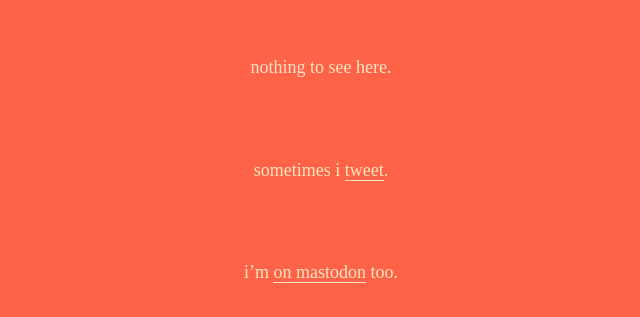
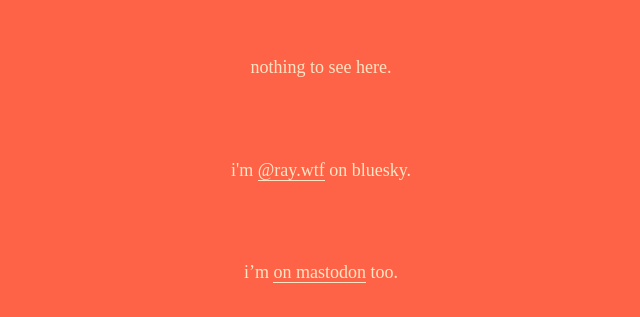
Before and after one commit to rayhatfield/personal-site, a Gatsby site: page /home in a window 1280 px wide. Shown: the part 215-532 px from the top of the page, 319-959 px from the left. Built offline with nearby package versions, Linux system fonts and the light colour scheme; Gatsby itself is replaced by a stand-in of ours; some packages are replaced by stand-ins of ours; a web font is replaced by a local one.

Commit message:
Update home.js

```diff
--- a/src/pages/home.js
+++ b/src/pages/home.js
@@ -5,7 +5,7 @@
 export default () => (
 	<main className={styles.root}>
 		<p>nothing to see here.</p>
-		<p>sometimes i <a href="https://twitter.com/rayhatfield">tweet</a>.</p>
+		<p>i'm <a href="https://bsky.app/profile/ray.wtf">@ray.wtf</a> on bluesky.</p>
 		<p>i’m <a rel="me" href="https://mastodon.online/@rayhatfield">on mastodon</a> too.</p>
 	</main>
 );
```
